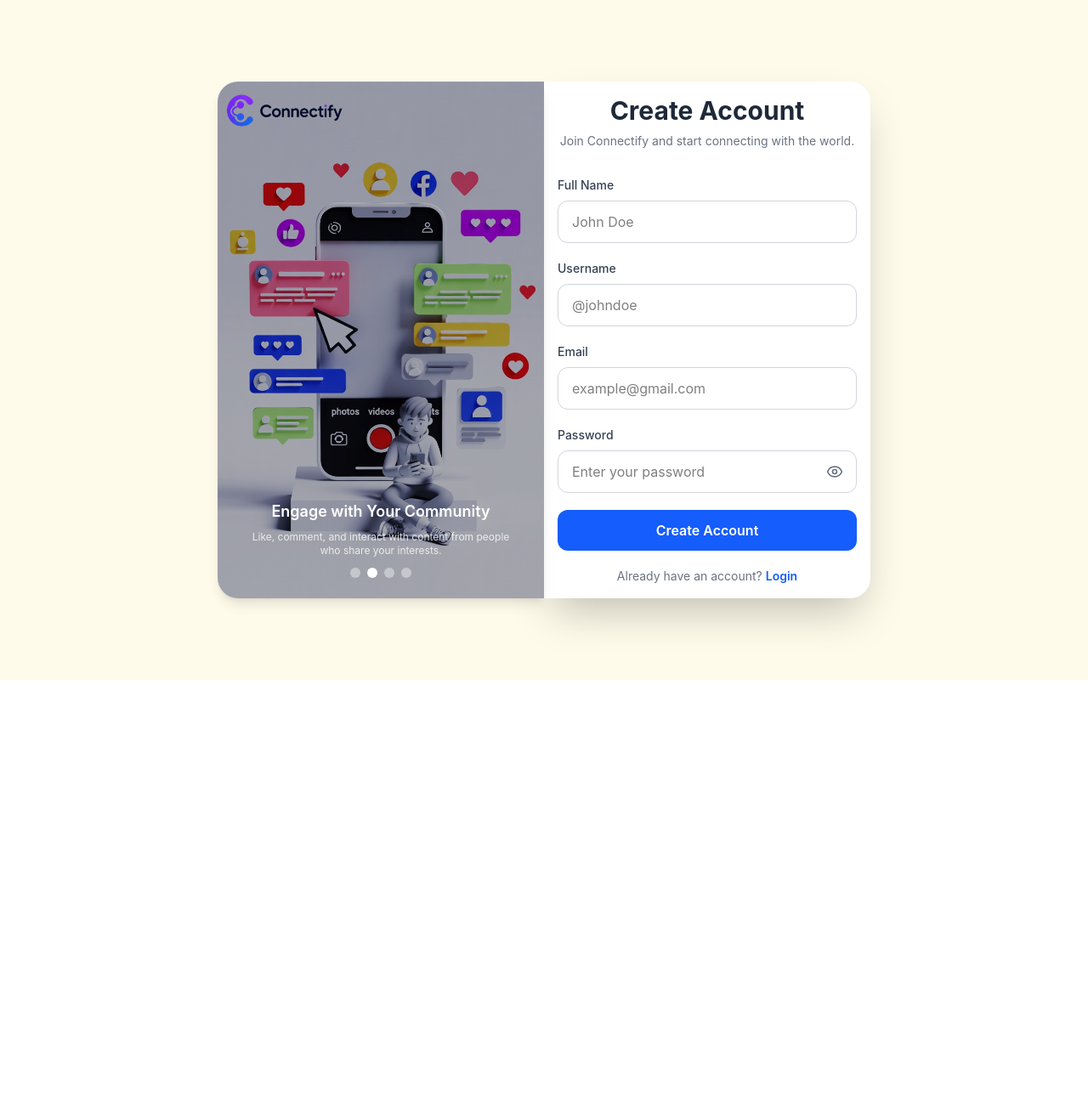
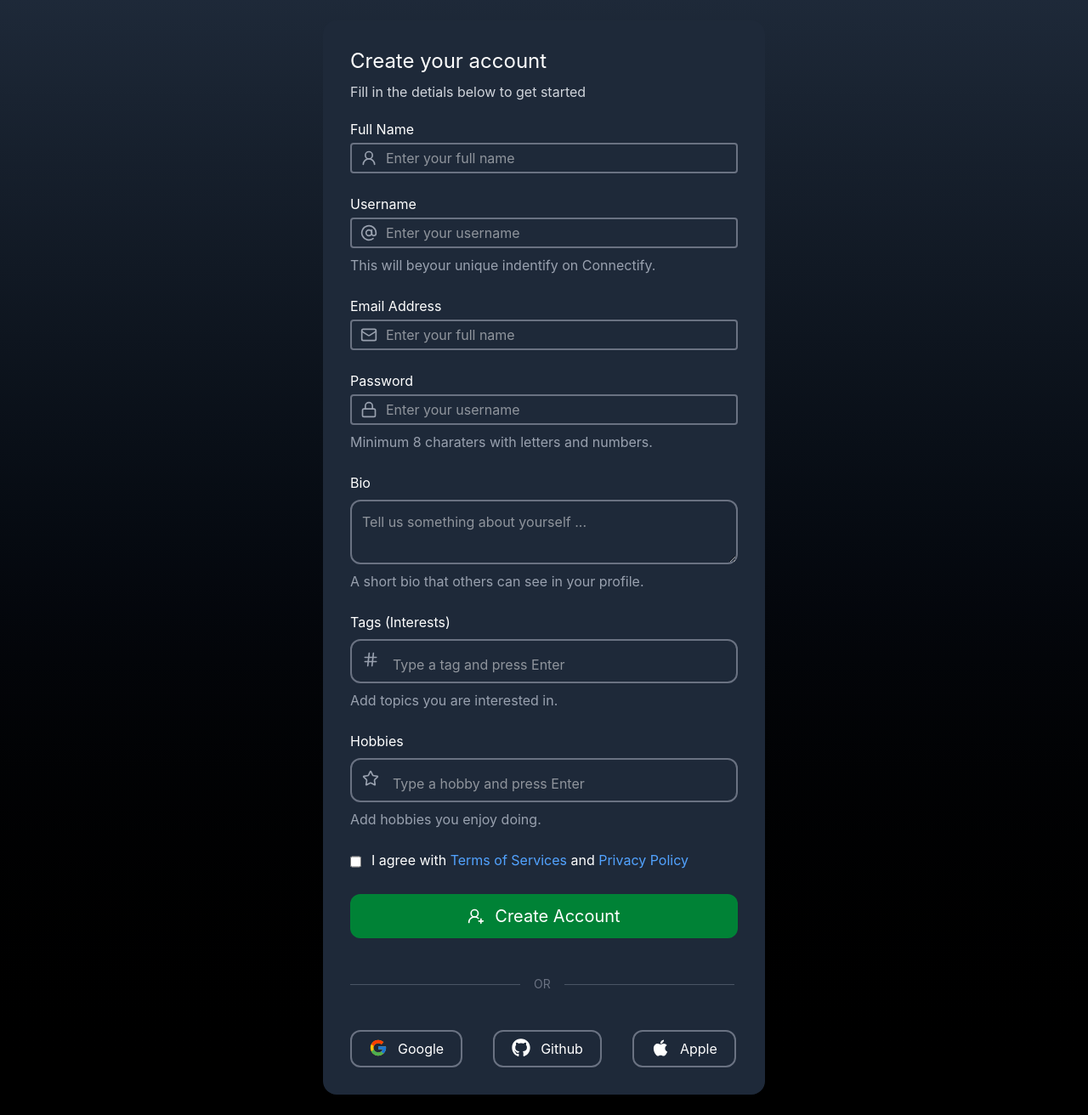
Before and after one commit to sachidtiwari333/Connectify, a React (Vite) app in the folder client/: page /register in a window 1280 px wide. Shown: the whole page at 85% size. Before the commit the page ends 800 px from the top, so only its background shows below. Built offline with nearby package versions, Linux system fonts and the light colour scheme.

Commit message:
Register user ui created

```diff
--- a/client/src/App.jsx
+++ b/client/src/App.jsx
@@ -2,7 +2,7 @@ import { ToastContainer, Bounce } from "react-toastify";
 import { Routes, Route } from "react-router-dom";
 
 import Home from "./pages/Home";
-import Register from "./pages/register";
+import Register from "./pages/Register";
 import Login from "./pages/Login";
 import Landing from "./pages/Landing";
 import Profile from "./components/Profile";
@@ -10,6 +10,7 @@ import NotFound from "./pages/NotFound";
 import ProtectedRoute from "./components/ProtectedRoute";
 
 import "react-toastify/dist/ReactToastify.css";
+
 
 const App = () => {
   return (
--- /dev/null
+++ b/client/src/components/TagInput.jsx
@@ -0,0 +1,59 @@
+import { useState } from "react";
+
+const TagInput = ({ items, setItems, placeholder, Icon }) => {
+  const [input, setInput] = useState("");
+
+  const handleKeyDown = (e) => {
+    if (e.key === "Enter" && input.trim()) {
+      e.preventDefault();
+
+      if (!items.includes(input.trim())) {
+        setItems([...items, input.trim()]);
+      }
+
+      setInput("");
+    }
+  };
+
+  const removeItem = (item) => {
+    setItems(items.filter((i) => i !== item));
+  };
+
+  return (
+    <div className="border-2 border-gray-500 rounded-xl p-2 relative">
+       <Icon className="absolute left-3 top-3 w-5 h-5 text-gray-400" />
+
+      <div className="pl-10">
+        <div className="flex flex-wrap gap-2 mb-2">
+          {items.map((item) => (
+            <div
+              key={item}
+              className="flex items-center px-3 py-1 rounded-full border border-gray-400"
+            >
+              <span>{item}</span>
+
+              <button
+                type="button"
+                onClick={() => removeItem(item)}
+                className="ml-2 text-lg"
+              >
+                ×
+              </button>
+            </div>
+          ))}
+        </div>
+
+        <input
+          type="text"
+          placeholder={placeholder}
+          value={input}
+          onChange={(e) => setInput(e.target.value)}
+          onKeyDown={handleKeyDown}
+          className="w-full outline-none"
+        />
+      </div>
+    </div>
+  );
+};
+
+export default TagInput;
--- a/client/src/pages/Home.jsx
+++ b/client/src/pages/Home.jsx
@@ -1,53 +1,9 @@
-import Navbar from "../components/Navbar";
-
-import axios from "axios";
-import { useEffect } from "react";
-import { useState } from "react";
-
+import React from 'react'
 
 const Home = () => {
-  const [user, setUser] = useState('')
-  const [posts, setPosts] = useState([])
-  useEffect(()=>{
-    const userprop = async() =>{
-      try{
-        const response  = await axios.get(
-          'http://localhost:3000/api/v1/user/home',
-          {
-            withCredentials : true
-          }
-        )
-        console.log(response);
-        setUser(response.data.data)
+  return (
+    <div>Home</div>
+  )
+}
 
-      }catch(err){
-        console.log(err);
-
-      }
-    }
-
-    const feedPosts = async() =>{
-      try{
-        const response  = await axios.get(
-          'http://localhost:3000/api/v1/user/post/posts',
-        {
-          withCredentials : true
-        }
-        )
-        setPosts(response.data.data)
-      }catch(err){
-        console.log(err);
-
-      }
-    }
-  },[])
-
-
-  return (
-    <div className="min-h-screen bg-gray-100">
-      <Navbar />
-    </div>
-  );
-};
-
-export default Home;
+export default Home
--- a/client/src/pages/register.jsx
+++ b/client/src/pages/register.jsx
@@ -1,11 +1,172 @@
-import RegisterForm from "../components/RegisterForm";
+import {
+  UserRound,
+  AtSign,
+  Mail,
+  Lock,
+  Hash,
+  Star,
+  UserRoundPlus,
+} from "lucide-react";
+import { FcGoogle } from "react-icons/fc";
+import { FaGithub, FaApple } from "react-icons/fa";
+import TagInput from "../components/TagInput";
+import { useState } from "react";
 
 const Register = () => {
+  const [tags, setTags] = useState([]);
+  const [hobbies, setHobbies] = useState([]);
+  return (
+    <div className="bg-gradient-to-b from-gray-800 to-black flex items-center justify-center ">
+      <div className="p-8 flex flex-col items-start gap-5 justify-center mt-6 bg-gray-800 text-white rounded-2xl w-130 mb-6">
+        <div className="">
+          <h1 className="text-2xl">Create your account</h1>
+          <p className="text-gray-300 mt-2">
+            Fill in the detials below to get started
+          </p>
+        </div>
 
-  return (
-    <div className=" flex items-center justify-center bg-amber-50 h-screen">
+        <form action="" className="flex flex-col gap-6 w-full">
+          <div>
+            <label htmlFor="fullname">Full Name</label>
+            <div className="relative w-full mt-1">
+              <div className="pointer-events-none absolute inset-y-0 left-0 flex items-center pl-3">
+                <UserRound className="w-5 h-5 text-gray-400" />
+              </div>
+              <input
+                type="text"
+                placeholder="Enter your full name"
+                className="rounded px-10 py-1 border-2 border-gray-500 w-full "
+              />
+            </div>
+          </div>
 
-      <RegisterForm />
+          <div>
+            <label htmlFor="fullname">Username</label>
+            <div className="relative w-full mt-1">
+              <div className="pointer-events-none absolute inset-y-0 left-0 flex items-center pl-3">
+                <AtSign className="w-5 h-5 text-gray-400" />
+              </div>
+              <input
+                type="text"
+                placeholder="Enter your username"
+                className="rounded px-10 py-1 border-2 border-gray-500 w-full "
+              />
+            </div>
+            <p className="text-gray-400 mt-2">
+              This will beyour unique indentify on Connectify.
+            </p>
+          </div>
+
+          <div>
+            <label htmlFor="fullname">Email Address</label>
+            <div className="relative w-full mt-1">
+              <div className="pointer-events-none absolute inset-y-0 left-0 flex items-center pl-3">
+                <Mail className="w-5 h-5 text-gray-400" />
+              </div>
+              <input
+                type="text"
+                placeholder="Enter your full name"
+                className="rounded px-10 py-1 border-2 border-gray-500 w-full "
+              />
+            </div>
+          </div>
+
+          <div>
+            <label htmlFor="fullname">Password</label>
+            <div className="relative w-full mt-1">
+              <div className="pointer-events-none absolute inset-y-0 left-0 flex items-center pl-3">
+                <Lock className="w-5 h-5 text-gray-400" />
+              </div>
+              <input
+                type="text"
+                placeholder="Enter your username"
+                className="rounded px-10 py-1 border-2 border-gray-500 w-full "
+              />
+            </div>
+            <p className="text-gray-400 mt-2">
+              Minimum 8 charaters with letters and numbers.
+            </p>
+          </div>
+
+          <div className="flex flex-col gap-2">
+            <label htmlFor="bio">Bio</label>
+            <textarea
+              placeholder="Tell us something about yourself ..."
+              className="border-2 border-gray-500 p-3 rounded-xl"
+              maxLength={150}
+            />
+            <p className="text-gray-400">
+              A short bio that others can see in your profile.
+            </p>
+          </div>
+
+          <div className="flex flex-col gap-2">
+            <label>Tags (Interests)</label>
+
+            <TagInput
+              items={tags}
+              setItems={setTags}
+              placeholder="Type a tag and press Enter"
+              Icon={Hash}
+            />
+
+            <p className="text-gray-400">Add topics you are interested in.</p>
+          </div>
+
+          <div className="flex flex-col gap-2">
+            <label>Hobbies</label>
+
+            <TagInput
+              items={hobbies}
+              setItems={setHobbies}
+              placeholder="Type a hobby and press Enter"
+              Icon={Star}
+            />
+
+            <p className="text-gray-400">Add hobbies you enjoy doing.</p>
+          </div>
+
+          <div className="flex gap-3">
+            <input
+              type="checkbox"
+              name="agrement"
+              className="accent-green-400 h-7"
+            />
+            <p>
+              I agree with{" "}
+              <span className="text-blue-400">Terms of Services </span> and{" "}
+              <span className="text-blue-400">Privacy Policy </span>{" "}
+            </p>
+          </div>
+
+          <button className="flex gap-3 bg-green-700 py-3 rounded-xl items-center justify-center text-xl active:scale-95 hover:bg-green-800">
+            <UserRoundPlus className="w-5 h-5 " />
+            Create Account
+          </button>
+        </form>
+
+        <div className="flex items-center my-6">
+          <div className="flex-1 border-t border-gray-600 w-100"></div>
+
+          <span className="px-4 text-sm text-gray-500">OR</span>
+
+          <div className="flex-1 border-t border-gray-600"></div>
+        </div>
+        <div className="flex gap-9">
+        <button className="flex gap-3 border-2 border-gray-500 px-5 py-2 rounded-xl hover:bg-gray-900 active:scale-95">
+          <FcGoogle size={22} />
+          Google
+        </button>
+        <button className="flex gap-3 border-2 border-gray-500 px-5 py-2 rounded-xl hover:bg-gray-900 active:scale-95">
+           <FaGithub size={22} />
+          Github
+        </button>
+        <button className="flex gap-3 border-2 border-gray-500 px-5 py-2 rounded-xl hover:bg-gray-900 active:scale-95">
+          <FaApple size={22} />
+          Apple
+        </button>
+        </div>
+      </div>
     </div>
   );
 };
```
